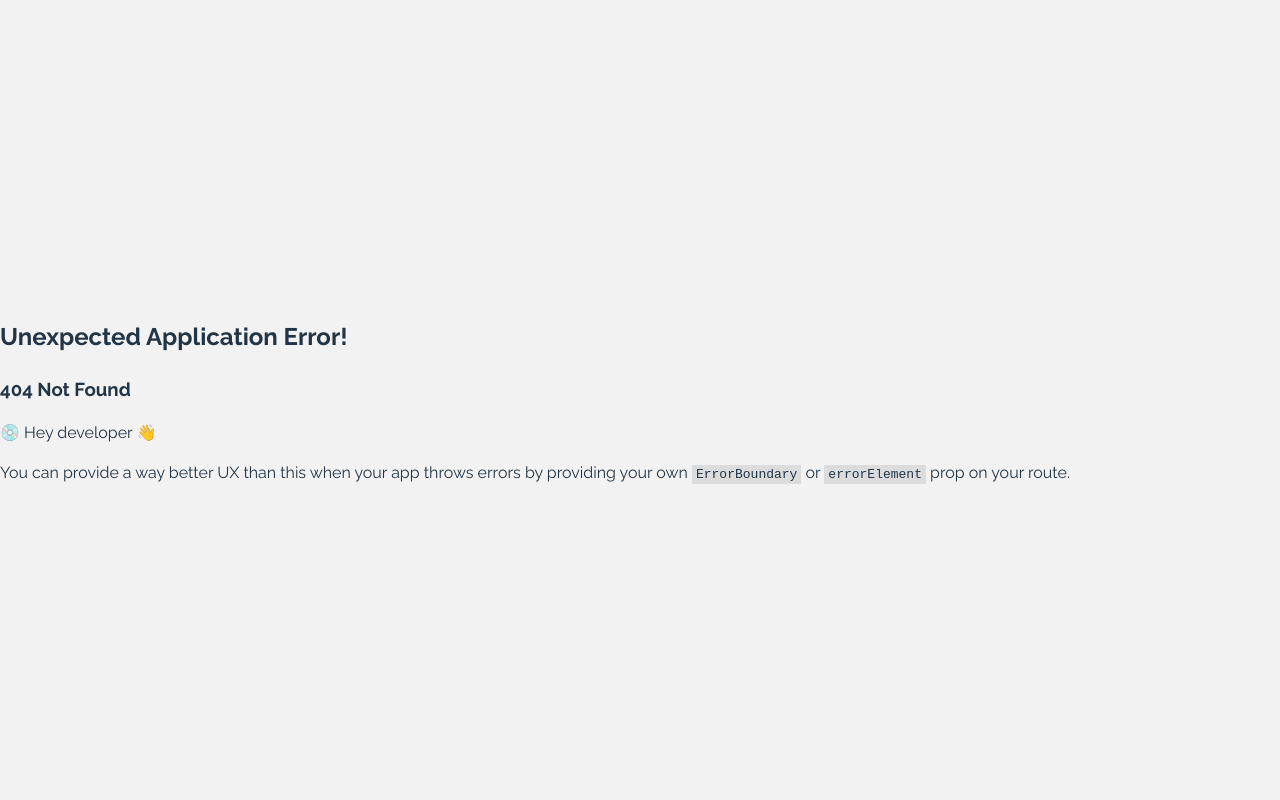
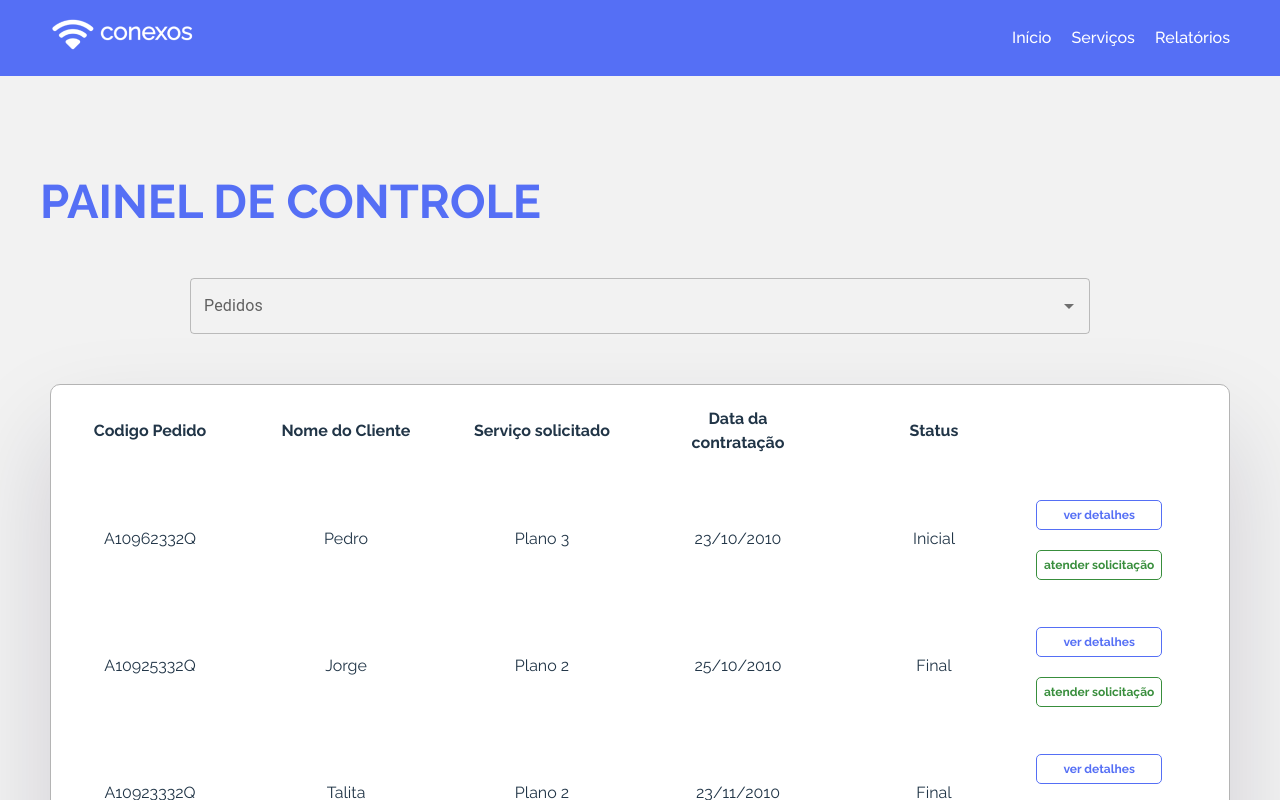
Before and after one commit to sm1-rise/projeto-integrador-conexoes-7, a React (Vite) app in the folder react-sprint2/: page /teste in a window 1280 px wide. Before the commit this address had no page. Shown: the top 800 px of the page. Built offline with nearby package versions, Linux system fonts and the light colour scheme; the HTML template or start-up script is replaced by a standard one.

Commit message:
acrescentando codigo para pagina teste

```diff
--- a/react-sprint2/package.json
+++ b/react-sprint2/package.json
@@ -12,13 +12,13 @@
   "dependencies": {
     "@emotion/react": "^11.11.1",
     "@emotion/styled": "^11.11.0",
-    "@mui/material": "^5.14.6",
+    "@mui/material": "^5.14.10",
     "react": "^18.2.0",
     "react-dom": "^18.2.0",
     "react-modal": "^3.16.1",
     "react-router-dom": "^6.15.0",
     "routes": "^2.1.0",
-    "styled-components": "^6.0.7"
+    "styled-components": "^6.0.8"
   },
   "devDependencies": {
     "@types/react": "^18.2.14",
--- a/react-sprint2/src/pages/Testes/index.tsx
+++ b/react-sprint2/src/pages/Testes/index.tsx
@@ -1,13 +1,26 @@
 import Header from "../../components/Header";
 import Footer from "../../components/Footer";
-import BotaoTeste from "../../components/Botao";
+import Tabela from "../../components/Tabela";
+import Pesquisa from "../../components/Pesquisa";
+import { EstiloPesquisa } from "../../components/Pesquisa/styled";
+import TextoPrincipal from "../../components/TextoPrincipal";
+import FormService from "../../components/FormServices";
 
-export default function Teste() {
+export default function Service() {
     return (
         <>
             <Header />
-            <BotaoTeste text="enviar" onClick={() => console.log("clique")} />
-            <BotaoTeste text="enviar" onClick={() => console.log("clique")} />
+            <TextoPrincipal titulo="Painel de Controle" descricao=""/>
+            <EstiloPesquisa>
+                <Pesquisa/>
+            </EstiloPesquisa>
+            <Tabela />
+
+            <FormService />
+
+
+
+
             <Footer />
         </>
     );
```
Also changed, not shown: react-sprint2/src/Routes.tsx (+7 -0 lines), 1 other file (tests, documents, lock files or other folders).
